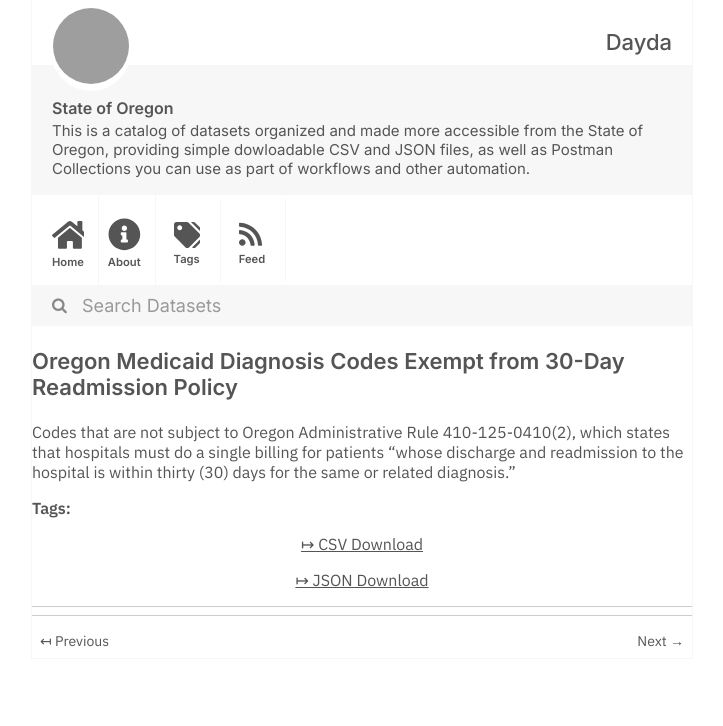
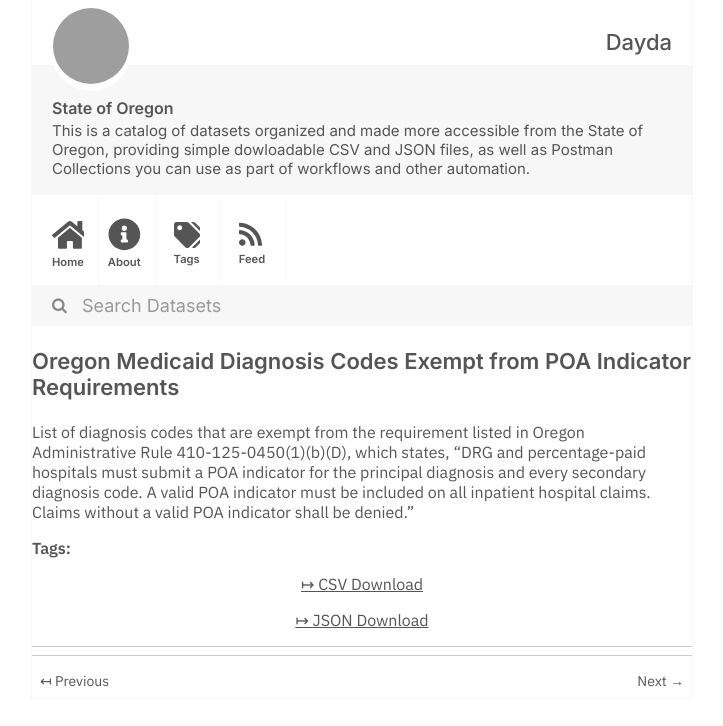
Before and after one commit to dayda-entities/state-of-oregon, a Jekyll site: the page built from _posts/2020-11-10-oregon-medicaid-diagnosis-code.md, in a window 1280 px wide, cut to the strip 0-726 px from the top of the page. Shown: the whole strip, without its empty margins (278-1001 px from the left). Built offline with Jekyll 4.4.1, drawn with Linux system fonts in a browser that asks for light colours; grey boxes are pictures that could not be loaded.

```diff
--- a/_posts/2020-11-10-oregon-medicaid-diagnosis-code.md
+++ b/_posts/2020-11-10-oregon-medicaid-diagnosis-code.md
@@ -1,15 +1,15 @@
 ---
-title: Oregon Medicaid Diagnosis Codes Exempt from 30-Day Readmission Policy
-created: '2020-11-10T17:21:55.207969'
-modified: '2020-11-10T17:21:55.207979'
+title: Oregon Medicaid Diagnosis Codes Exempt from POA Indicator Requirements
+created: '2020-11-10T17:23:18.390405'
+modified: '2020-11-10T17:23:18.390415'
 state: active
 type: dataset
 tags: []
 groups:
   - Local Government
-csv_url: 'https://data.oregon.gov/api/views/4dsx-fepw/rows.csv?accessType=DOWNLOAD'
-json_url: 'https://data.oregon.gov/api/views/4dsx-fepw/rows.json?accessType=DOWNLOAD'
+csv_url: 'https://data.oregon.gov/api/views/x8yp-iqqd/rows.csv?accessType=DOWNLOAD'
+json_url: 'https://data.oregon.gov/api/views/x8yp-iqqd/rows.json?accessType=DOWNLOAD'
 layout: post
 
 ---
-Codes that are not subject to Oregon Administrative Rule 410-125-0410(2), which states that hospitals must do a single billing for patients "whose discharge and readmission to the hospital is within thirty (30) days for the same or related diagnosis."
+List of diagnosis codes that are exempt from the requirement listed in Oregon Administrative Rule 410-125-0450(1)(b)(D), which states, "DRG and percentage-paid hospitals must submit a POA indicator for the principal diagnosis and every secondary diagnosis code. A valid POA indicator must be included on all inpatient hospital claims. Claims without a valid POA indicator shall be denied."
```
